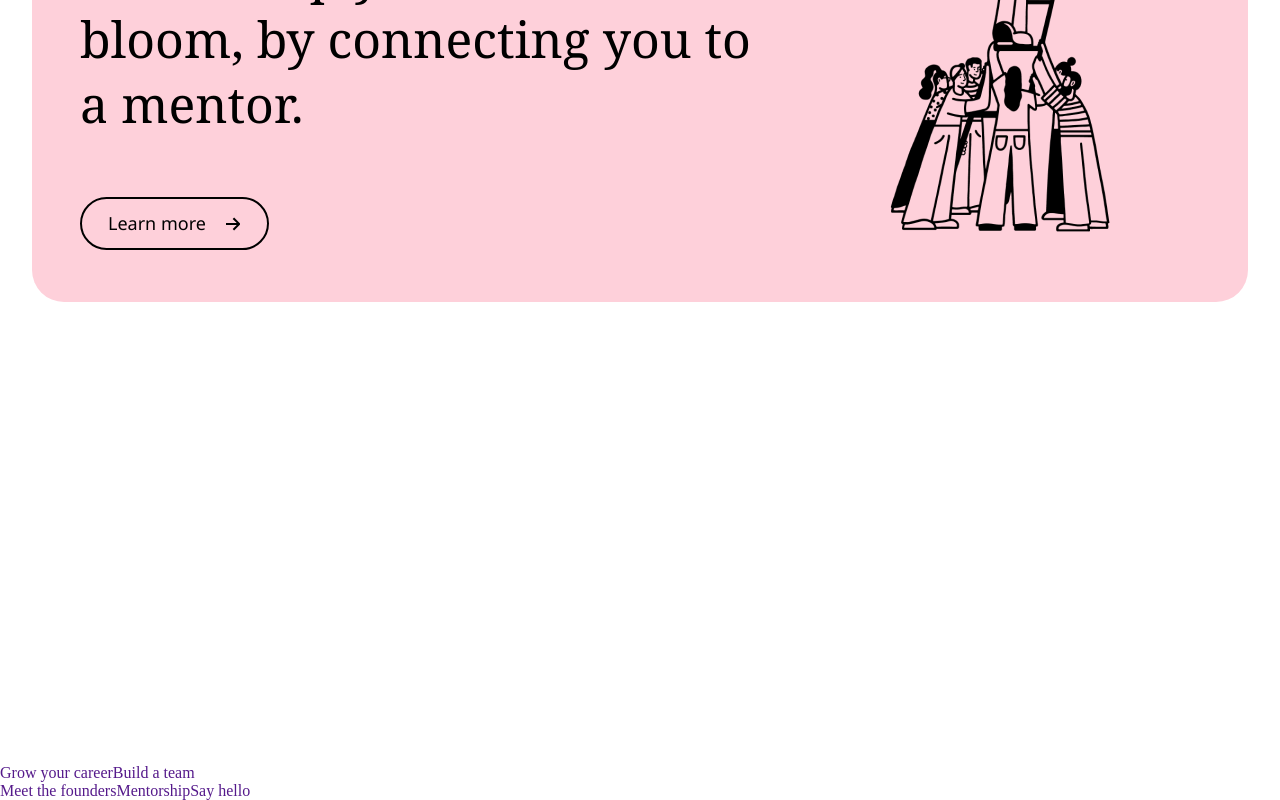
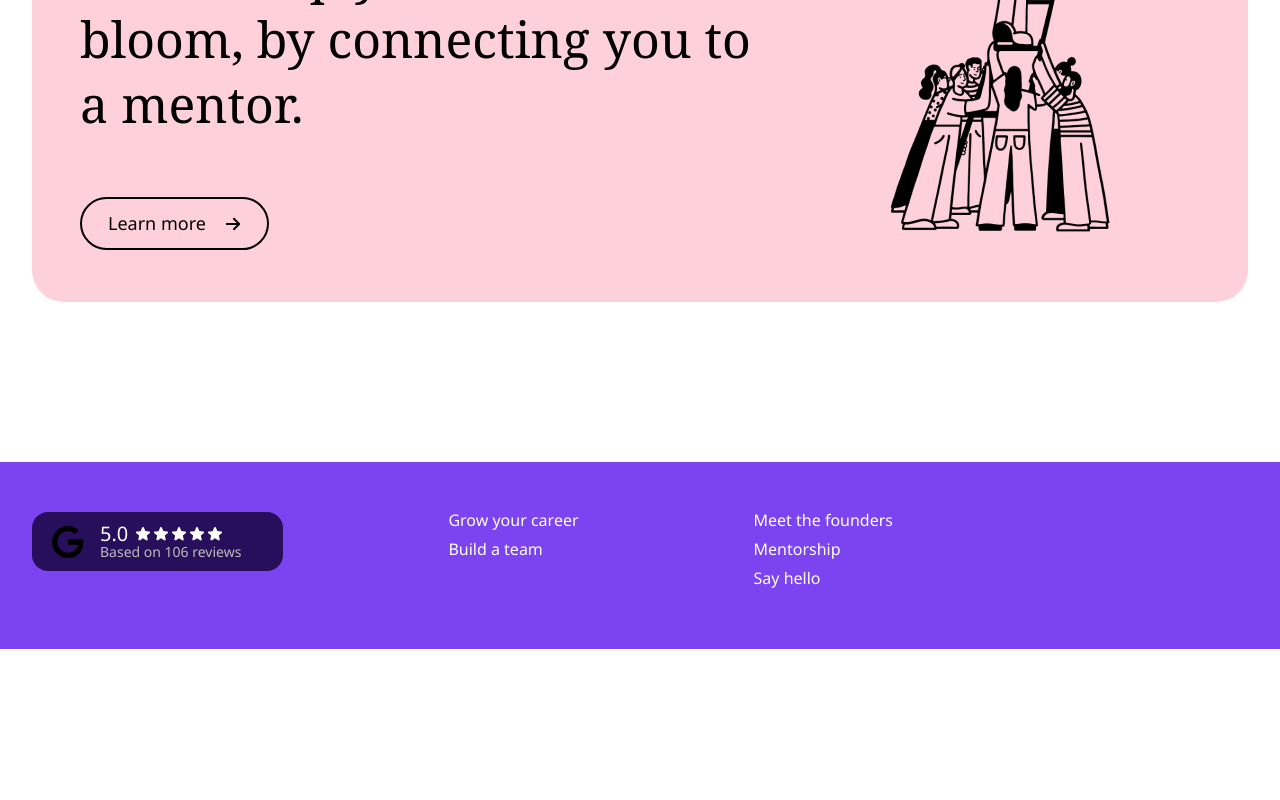
Before and after one commit to Chapelk1/bloom, a React (Create React App) app: page / in a window 1280 px wide. Shown: the part 7358-8158 px from the top of the page. After the commit the page ends 8007 px from the top, so only its background shows below. Built offline with nearby package versions, Linux system fonts and the light colour scheme.

Commit message:
added styled footer

```diff
--- a/src/component/Footer/Footer.jsx
+++ b/src/component/Footer/Footer.jsx
@@ -1,40 +1,62 @@
+import { Container } from "component/Helpers/Helpers.styled";
+import {
+  Ftr,
+  WrapEvaluation,
+  IconL,
+  Num,
+  Star,
+  Text,
+  Nav,
+  Wrap,
+  Link,
+} from "./Footer.styled";
+import sprite from 'assets/img/symbol-defs.svg';
+
 function Footer() {
   return (
-    <footer>
-      <div>
-        <svg>
-          <use></use>
-        </svg>
-        <p></p>
-        <svg>
-          <use></use>
-        </svg>
-        <svg>
-          <use></use>
-        </svg>
-        <svg>
-          <use></use>
-        </svg>
-        <svg>
-          <use></use>
-        </svg>
-        <svg>
-          <use></use>
-        </svg>
-        <span></span>
-      </div>
-      <nav>
-        <div>
-          <a href="">Grow your career</a>
-          <a href="">Build a team</a>
-        </div>
-        <div>
-          <a href="">Meet the founders</a>
-          <a href="">Mentorship</a>
-          <a href="">Say hello</a>
-        </div>
-      </nav>
-    </footer>
+    <Ftr>
+      <Container style={{display: 'flex',
+    alignItems: 'flex-start'}}>
+        <WrapEvaluation>
+          <IconL>
+            <use href={sprite + "#icon-g"}></use>
+          </IconL>
+          <div>
+            <div>
+              <Num>5.0</Num>
+              <Star>
+                <use href={sprite + "#icon-star"}></use>
+              </Star>
+              <Star>
+                <use href={sprite + "#icon-star"}></use>
+              </Star>
+              <Star>
+                <use href={sprite + "#icon-star"}></use>
+              </Star>
+              <Star>
+                <use href={sprite + "#icon-star"}></use>
+              </Star>
+              <Star>
+                <use href={sprite + "#icon-star"}></use>
+              </Star>
+            </div>
+            <Text>Based on 106 reviews</Text>
+          </div>
+        </WrapEvaluation>
+
+        <Nav>
+          <Wrap>
+            <Link href="">Grow your career</Link>
+            <Link href="">Build a team</Link>
+          </Wrap>
+          <Wrap>
+            <Link href="">Meet the founders</Link>
+            <Link href="">Mentorship</Link>
+            <Link href="">Say hello</Link>
+          </Wrap>
+        </Nav>
+      </Container>
+    </Ftr>
   );
 }
 
--- a/src/component/Footer/Footer.styled.js
+++ b/src/component/Footer/Footer.styled.js
@@ -0,0 +1,59 @@
+import styled from '@emotion/styled';
+
+export const Ftr = styled.footer`
+  background: var(--second-color);
+  padding: 50px 0;
+`;
+export const WrapEvaluation = styled.div`
+  border-radius: 16px;
+  padding: 12px 42px 12px 20px;
+  background: #280f5b;
+  display: flex;
+  align-items: center;
+  margin-right: 165px;
+`;
+export const IconL = styled.svg`
+    width: 32px;
+    height: 32px;
+    margin-right: 16px;
+`;
+export const Num = styled.span`
+  font-family: var(--font-family);
+  font-weight: 400;
+  font-size: 20px;
+  line-height: 1;
+  color: var(--primary-color);
+  margin-right: 8px;
+`;
+export const Star = styled.svg`
+  width: 14px;
+  height: 14px;
+  fill: var(--primary-color);
+  margin-right: 4px;
+`;
+export const Text = styled.p`
+  font-family: var(--font-family);
+  font-weight: 400;
+  font-size: 14px;
+  line-height: 1;
+  color: #bdbdbd;
+`;
+
+export const Nav = styled.nav`
+display: flex;`;
+export const Wrap = styled.div`
+  display: flex;
+  flex-direction: column;
+
+  &:not(:last-child) {
+    margin-right: 175px;
+  }
+`;
+export const Link = styled.a`
+  font-family: var(--font-family);
+  font-weight: 400;
+  font-size: 16px;
+  line-height: 1;
+  color: var(--primary-color);
+  margin-bottom: 13px;
+`;
--- a/src/component/Mentorship/Mentorship.jsx
+++ b/src/component/Mentorship/Mentorship.jsx
@@ -13,7 +13,7 @@ import photo from 'assets/img/IMAGE-08.png';
 import sprite from "assets/img/symbol-defs.svg";
 function Mentorship() {
   return (
-    <Section>
+    <Section style={{paddingBottom: '160px'}}>
       <Container>
         <Text>
           It’s more than a job, <span>for you, and for us.</span>
```
